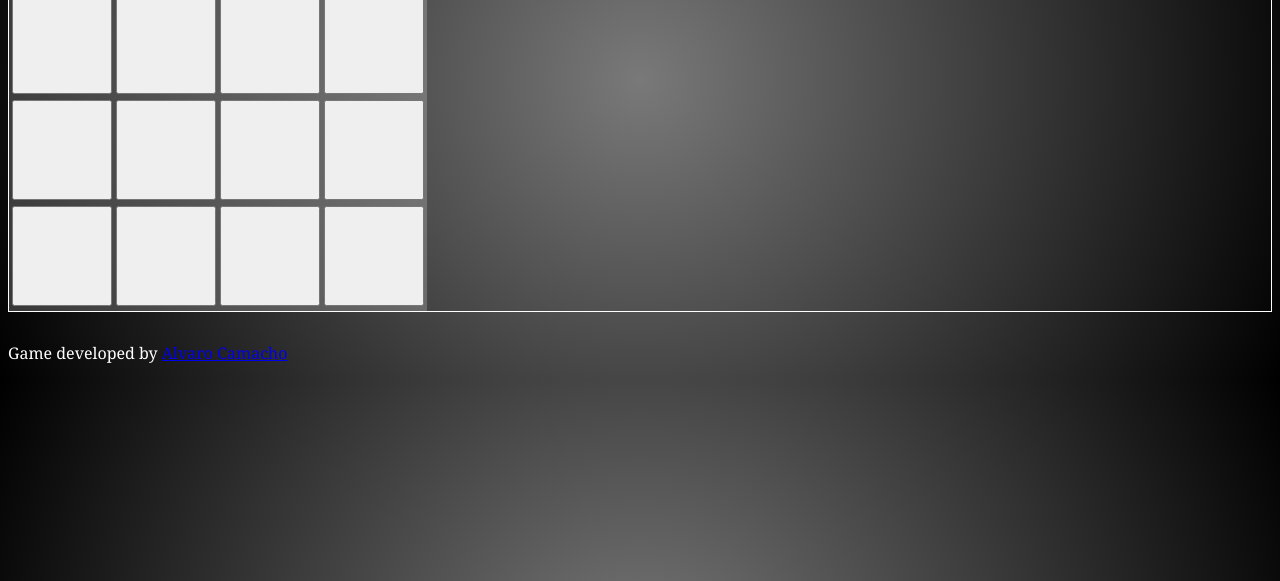
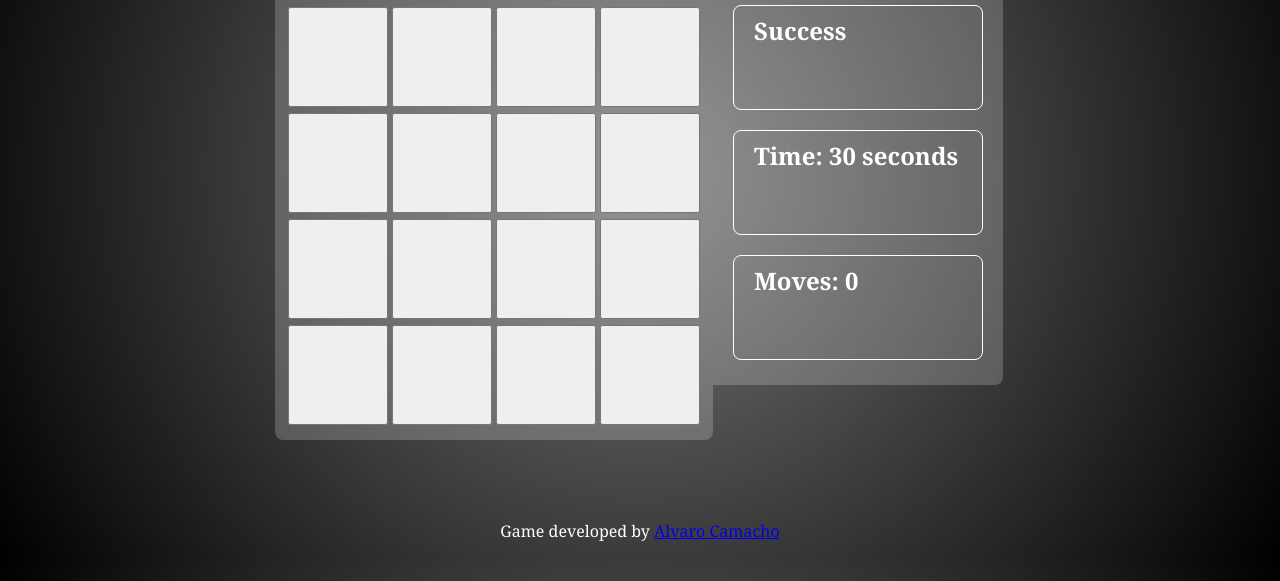
Before and after one commit to iCaaamz/MemoGame, a plain HTML site: page index.html in a window 1280 px wide. Shown: the part 219-800 px from the top of the page. Drawn offline with Linux system fonts and the light colour scheme.

Commit message:
Add changes

```diff
--- a/assets/app.js
+++ b/assets/app.js
@@ -0,0 +1,13 @@
+//variables initialization
+let unlockcards =0;
+
+//aleatory numbers
+let numbers = [1,1,2,2,3,3,4,4,5,5,6,6,7,7,8,8];
+numbers = numbers.sort(()=>{return Math.random()-0.5});
+console.log(numbers);
+
+//Function primary
+function unlock(id){
+    unlockcards++;
+    console.log(unlockcards);
+}
--- a/assets/styles.css
+++ b/assets/styles.css
@@ -5,16 +5,45 @@ font-family: Georgia, 'Times New Roman', Times, serif;
 color: white;
 }
 main{
-    border: 1px solid rgb(255, 255, 255);
-    margin: 30px auto;
+    width: 730px;
+    margin: 150px auto 80px;
     display: flex;
+    align-items: center;
 }
 .section1{
     background-color: rgba(255,255,255,0.2);
+    padding: 0 10px 10px 10px;
+    border-radius: 8px;
 }
 button{
     height: 100px;
     width: 100px;
     font-size: 40px;
     color: black;
+    font-weight: bold;
 }
+button:hover{
+    cursor: pointer;
+}
+h1{
+    text-align: center;
+}
+.section2{
+    background-color: rgba(255, 255, 255, 0.2);
+    border-top-right-radius: 8px;
+    border-bottom-right-radius: 8px;
+    width: 250px;
+    height: 400px;
+    padding: 0 20px;
+}
+.stats{
+    border: 1px solid white;
+    height: 105px;
+    border-radius: 8px;
+    padding: 8px 20px;
+    box-sizing: border-box;
+}
+p{
+    text-align: center;
+    text-decoration: none;
+}
```
